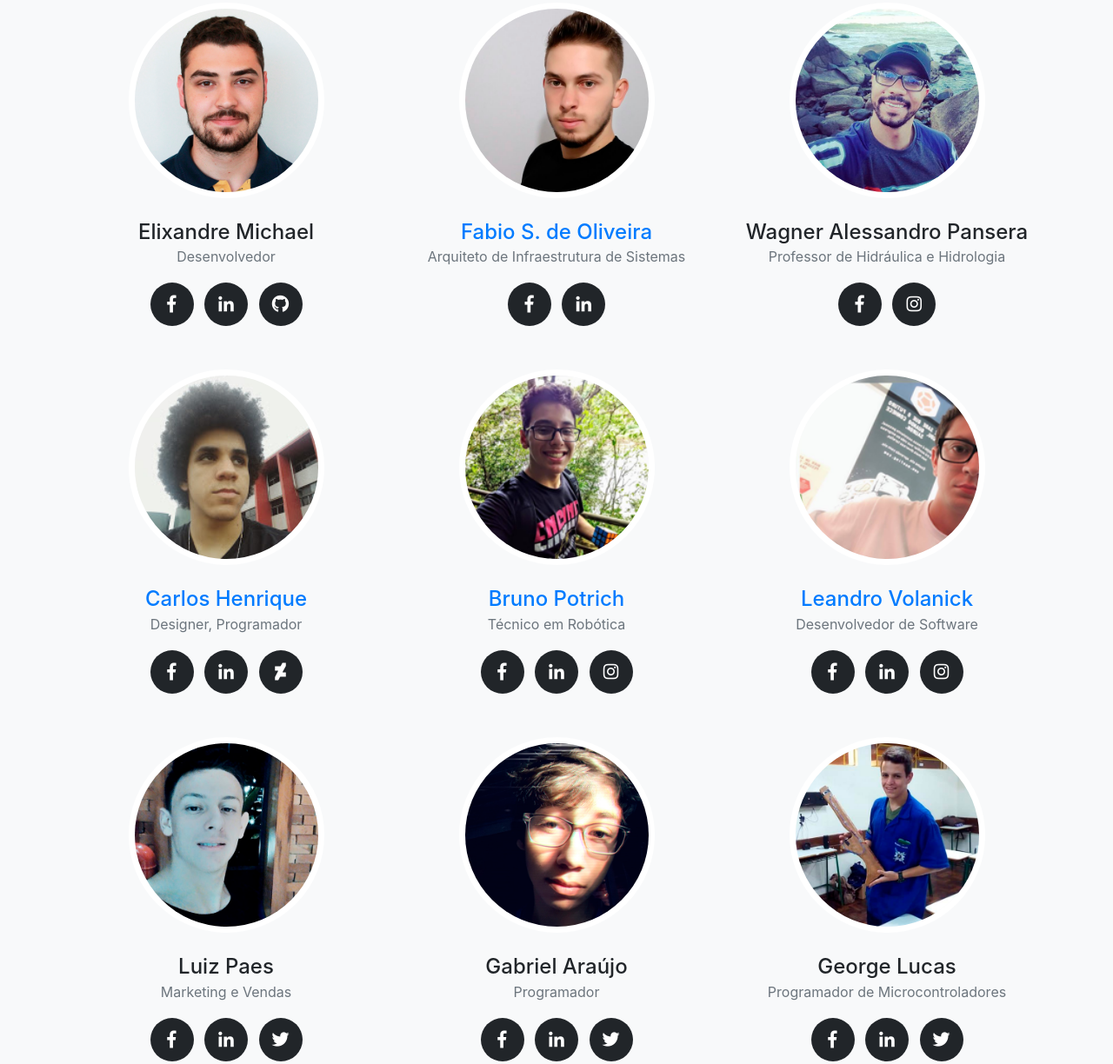
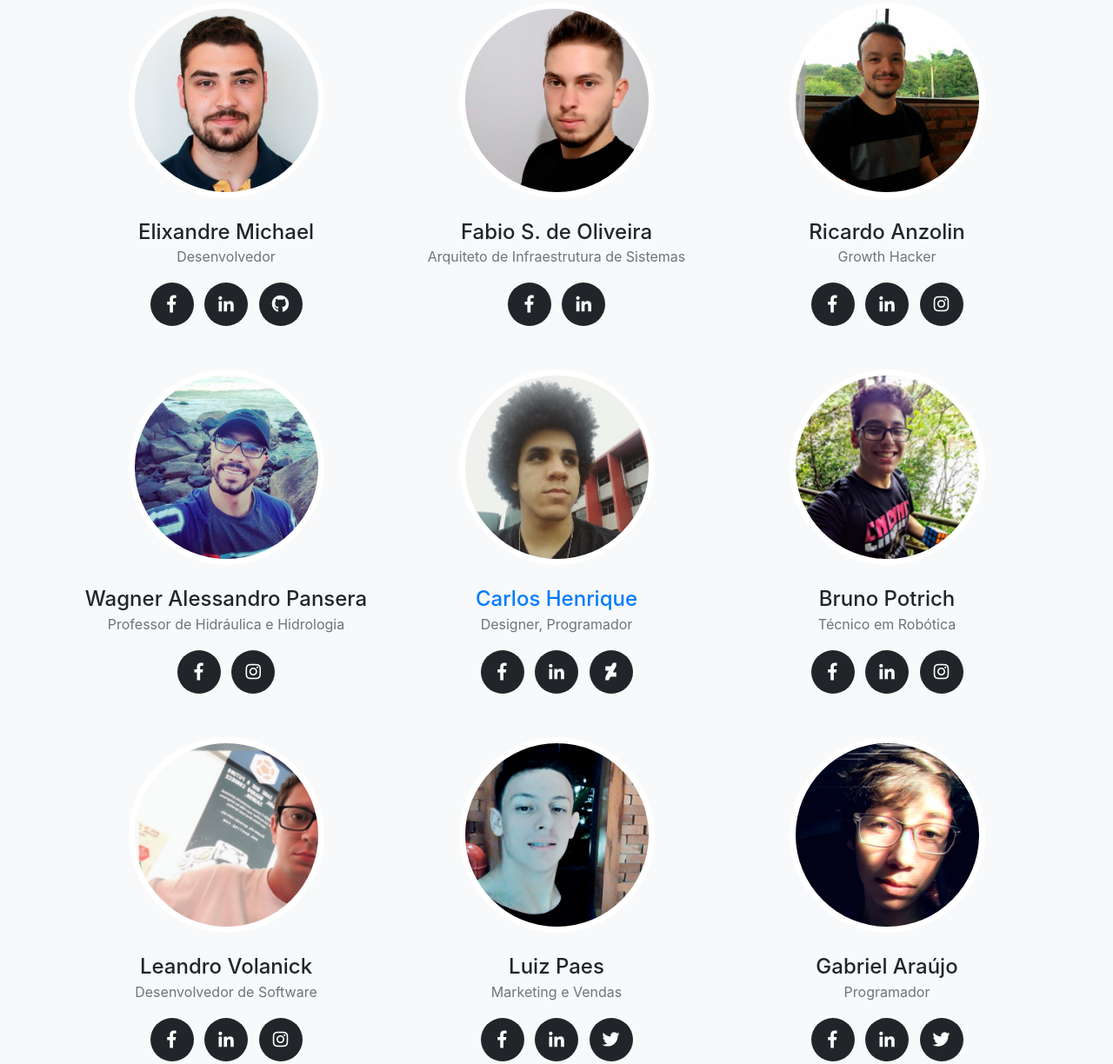
Before and after one commit to QuartelGeneralQG/quartelgeneralqg.github.io, a website with bundled scripts: page index.html in a window 1280 px wide. Shown: the part 5529-6753 px from the top of the page at 87% size. Built offline with nearby package versions, Linux system fonts and the light colour scheme; files whose address does not match are found by name.

Commit message:
Update 17:
- Added Ricardo to team and fixed some errors...

```diff
--- a/index.html
+++ b/index.html
@@ -617,7 +617,7 @@
           <div class="col-sm-4">
             <div class="team-member">
               <img class="mx-auto rounded-circle" src="img\team\Fabio.png" alt="">
-              <h4><a href="https://srcarlosh.github.io/">Fabio S. de Oliveira</a></h4>
+              <h4>Fabio S. de Oliveira</h4>
               <p class="text-muted">Arquiteto de Infraestrutura de Sistemas</p>
               <ul class="list-inline social-buttons">
                 <li class="list-inline-item">
@@ -634,8 +634,33 @@
             </div>
           </div>
 
+          <!-- Ricardo Anzolin -->
+          <div class="col-sm-4">
+            <div class="team-member">
+              <img class="mx-auto rounded-circle" src="img\team\Ricardo.png" alt="">
+              <h4>Ricardo Anzolin</h4>
+              <p class="text-muted">Growth Hacker</p>
+              <ul class="list-inline social-buttons">
+                <li class="list-inline-item">
+                  <a href="https://www.facebook.com/ricardo.anzolin.5" target="_blank" >
+                    <i class="fab fa-facebook-f"></i>
+                  </a>
+                </li>
+                <li class="list-inline-item">
+                  <a href="https://www.linkedin.com/in/ricardo-anzolin/" target="_blank" >
+                    <i class="fab fa-linkedin-in"></i>
+                  </a>
+                </li>
+                <li class="list-inline-item">
+                  <a href="https://www.instagram.com/ricardoanzolin/?hl=pt-br" target="_blank" >
+                    <i class="fab fa-instagram"></i>
+                  </a>
+                </li>
+              </ul>
+            </div>
+          </div>
 
-          <!-- Gabriel Araujo-->
+          <!-- Wagner Pansera-->
           <div class="col-sm-4">
             <div class="team-member">
               <img class="mx-auto rounded-circle" src="img\team\Wagner.png" alt="">
@@ -683,25 +708,25 @@
             </div>
           </div>
 
-          <!-- Bruno -->
+          <!-- Bruno Potrich-->
           <div class="col-sm-4">
             <div class="team-member">
               <img class="mx-auto rounded-circle" src="img\team\Bruno.png" alt="">
-              <h4><a href="https://srcarlosh.github.io/">Bruno Potrich</a></h4>
+              <h4>Bruno Potrich</h4>
               <p class="text-muted">Técnico em Robótica</p>
               <ul class="list-inline social-buttons">
                 <li class="list-inline-item">
-                  <a href="https://www.facebook.com/srdesalmado" target="_blank" >
+                  <a href="https://www.facebook.com/bruno.potrich.8" target="_blank" >
                     <i class="fab fa-facebook-f"></i>
                   </a>
                 </li>
                 <li class="list-inline-item">
-                  <a href="https://www.linkedin.com/in/srcarlosh/" target="_blank" >
+                  <a href="https://www.linkedin.com/in/bruno-p-9ba308129/" target="_blank" >
                     <i class="fab fa-linkedin-in"></i>
                   </a>
                 </li>
                 <li class="list-inline-item">
-                  <a href="https://www.deviantart.com/desertwiggle" target="_blank" >
+                  <a href="https://www.instagram.com/bruno.potrich/?hl=pt-br" target="_blank" >
                     <i class="fab fa-instagram"></i>
                   </a>
                 </li>
@@ -709,25 +734,25 @@
             </div>
           </div>
 
-          <!-- Bruno -->
+          <!-- Leandro Volanick -->
           <div class="col-sm-4">
             <div class="team-member">
               <img class="mx-auto rounded-circle" src="img\team\Leandro.png" alt="">
-              <h4><a href="https://srcarlosh.github.io/">Leandro Volanick</a></h4>
+              <h4>Leandro Volanick</h4>
               <p class="text-muted">Desenvolvedor de Software</p>
               <ul class="list-inline social-buttons">
                 <li class="list-inline-item">
-                  <a href="https://www.facebook.com/srdesalmado" target="_blank" >
+                  <a href="https://www.facebook.com/leandro.volanick" target="_blank" >
                     <i class="fab fa-facebook-f"></i>
                   </a>
                 </li>
                 <li class="list-inline-item">
-                  <a href="https://www.linkedin.com/in/srcarlosh/" target="_blank" >
+                  <a href="https://www.linkedin.com/in/leandrovolanick/" target="_blank" >
                     <i class="fab fa-linkedin-in"></i>
                   </a>
                 </li>
                 <li class="list-inline-item">
-                  <a href="https://www.deviantart.com/desertwiggle" target="_blank" >
+                  <a href="https://www.instagram.com/leandro.volanick/?hl=pt-br" target="_blank" >
                     <i class="fab fa-instagram"></i>
                   </a>
                 </li>
```
Also changed, not shown: img/team/Ricardo.png (added).
